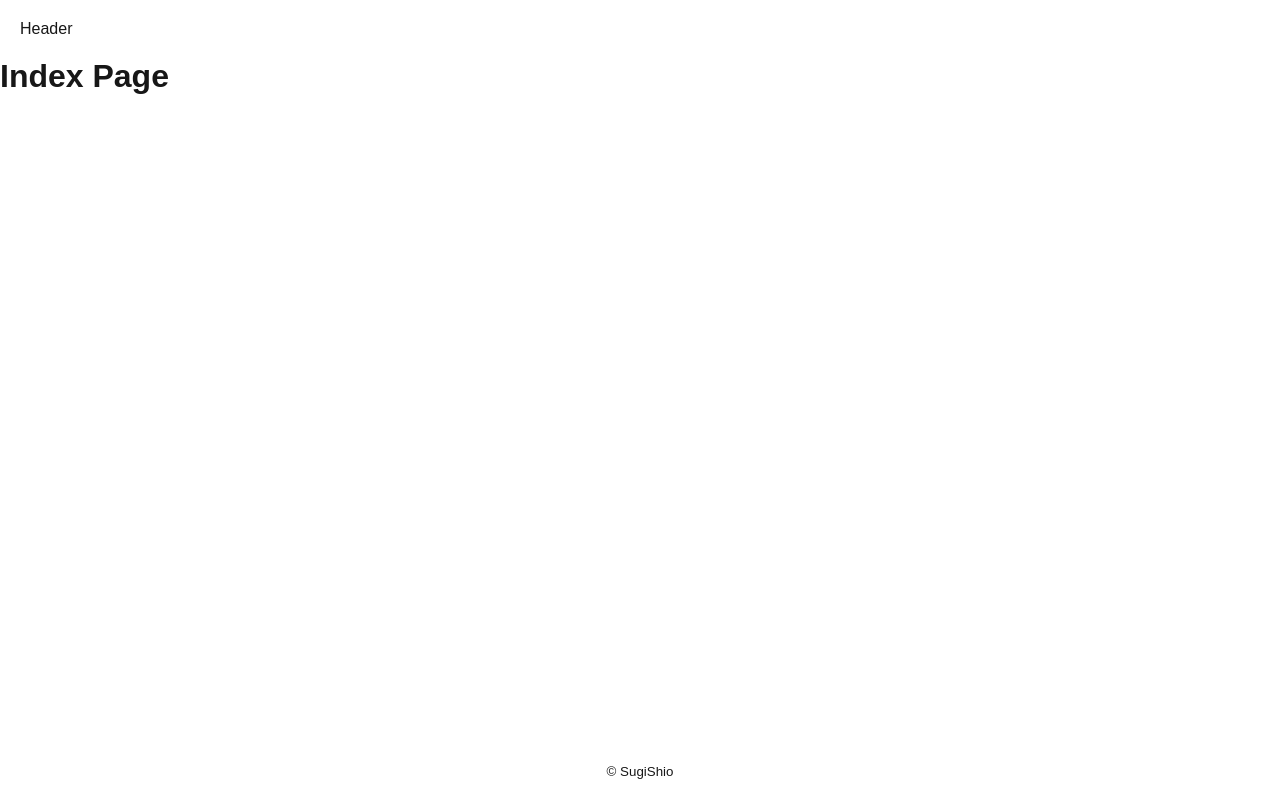
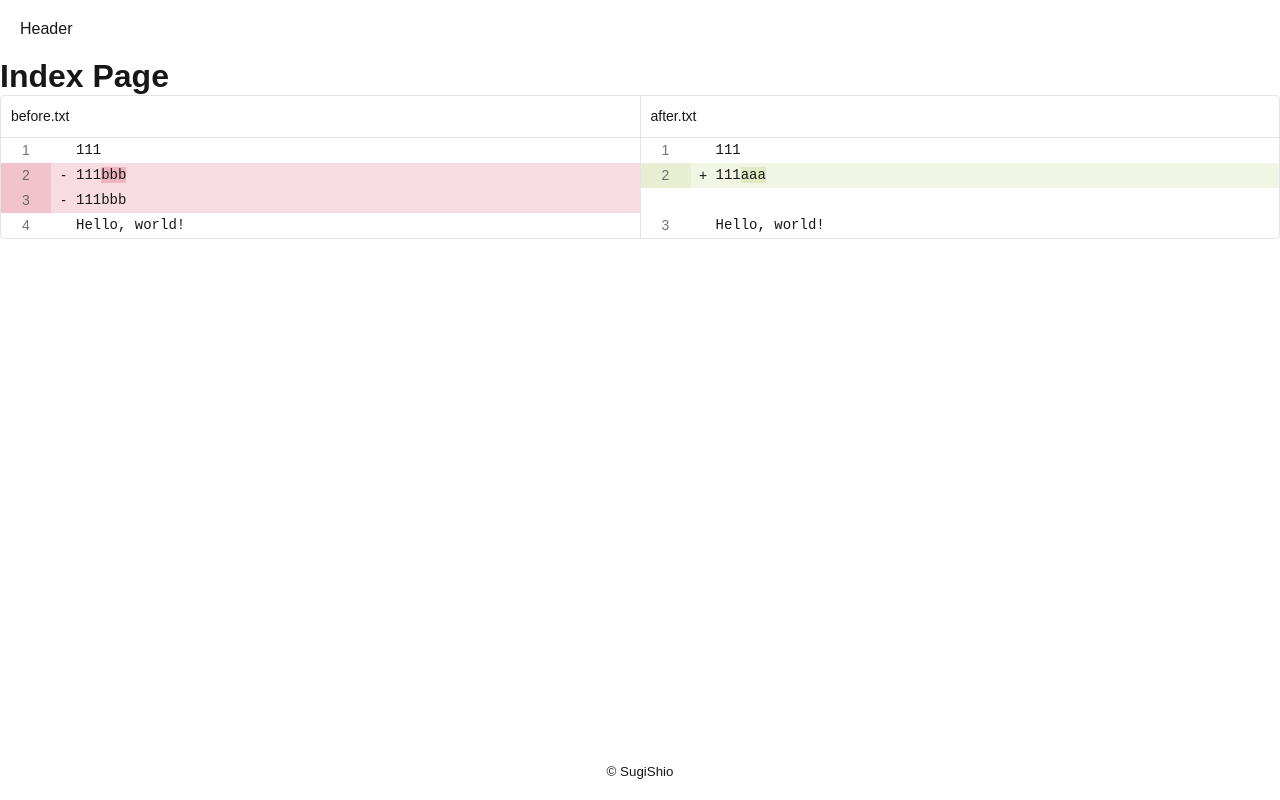
Before and after one commit to SugiShio/diff-viewer, a Next.js app: page / in a window 1280 px wide. Built offline with nearby package versions, Linux system fonts and the light colour scheme.

Commit message:
差分ビューアー

```diff
--- a/src/app/page.tsx
+++ b/src/app/page.tsx
@@ -1,7 +1,9 @@
+import { DiffViewer } from "~/components/DiffViewer";
 export default function Home() {
   return (
     <div>
       <h1>Index Page</h1>
+      <DiffViewer />
     </div>
   );
 }
--- /dev/null
+++ b/src/components/DiffViewer/index.tsx
@@ -0,0 +1,52 @@
+import "./style.scss";
+type Line =
+  | {
+      type: "changed" | "unchanged";
+      text: string;
+    }
+  | {
+      type: "empty";
+    };
+
+export const DiffViewer = () => {
+  const before: Line[] = [
+    { type: "unchanged", text: "111" },
+    { type: "changed", text: "111<span>bbb</span>" },
+    { type: "changed", text: "111bbb" },
+    { type: "unchanged", text: "Hello, world!" },
+  ];
+  const after: Line[] = [
+    { type: "unchanged", text: "111" },
+    { type: "changed", text: "111<span>aaa</span>" },
+    { type: "empty" },
+    { type: "unchanged", text: "Hello, world!" },
+  ];
+
+  const line = (lines: Line[]) => {
+    return lines.map((line, index) => {
+      return (
+        <div key={index} className={`c-diff-viewer__line ${line.type}`}>
+          {line.type !== "empty" && (
+            <>
+              <span className="c-diff-viewer__line-num"></span>
+              <span className="c-diff-viewer__mark"></span>
+              <code className="c-diff-viewer__line-text" dangerouslySetInnerHTML={{ __html: line.text }}></code>
+            </>
+          )}
+        </div>
+      );
+    });
+  };
+  return (
+    <div className="c-diff-viewer">
+      <div className="c-diff-viewer__before">
+        <div className="c-diff-viewer__filename">before.txt</div>
+        <div className="c-diff-viewer__content">{line(before)}</div>
+      </div>
+      <div className="c-diff-viewer__after">
+        <div className="c-diff-viewer__filename">after.txt</div>
+        <div className="c-diff-viewer__content">{line(after)}</div>
+      </div>
+    </div>
+  );
+};
--- /dev/null
+++ b/src/components/DiffViewer/style.scss
@@ -0,0 +1,97 @@
+@import "~/stylesheets/variables";
+.c-diff-viewer {
+  $parent: &;
+
+  display: flex;
+  border: 1px solid $color-border;
+  border-radius: 4px;
+
+  &__before,
+  &__after {
+    flex: 1;
+    overflow: auto;
+    font-size: 14px;
+    line-height: 1.5;
+  }
+
+  &__before {
+    counter-reset: before;
+    #{$parent}__line-num::before {
+      counter-increment: before;
+      content: counter(before);
+    }
+    .changed {
+      &#{$parent}__line {
+        background-color: rgba($color-red-weak, 0.3);
+      }
+
+      #{$parent}__mark::before {
+        content: "-";
+      }
+
+      #{$parent}__line-num,
+      #{$parent}__line-text span {
+        background-color: rgba($color-red-weak, 0.5);
+      }
+    }
+  }
+
+  &__after {
+    counter-reset: after;
+    border-left: 1px solid $color-border;
+
+    #{$parent}__line-num::before {
+      counter-increment: after;
+      content: counter(after);
+    }
+
+    .changed {
+      &#{$parent}__line {
+        background-color: rgba($color-green-weak, 0.3);
+      }
+
+      #{$parent}__mark::before {
+        content: "+";
+      }
+
+      #{$parent}__line-num,
+      #{$parent}__line-text span {
+        background-color: rgba($color-green-weak, 0.5);
+      }
+    }
+  }
+
+  &__filename {
+    padding: 10px;
+    border-bottom: 1px solid $color-border;
+  }
+
+  &__line {
+    min-height: 25px;
+    display: flex;
+  }
+
+  &__line-num,
+  &__mark,
+  &__line-text {
+    line-height: 25px;
+    display: inline-block;
+  }
+
+  &__line-num {
+    width: 50px;
+    text-align: center;
+    flex-shrink: 0;
+    opacity: 0.6;
+  }
+
+  &__mark {
+    text-align: center;
+    width: 25px;
+    flex-shrink: 0;
+  }
+
+  &__line-text {
+    word-break: break-all;
+  }
+}
--- /dev/null
+++ b/src/stylesheets/variables.scss
@@ -0,0 +1,3 @@
+$color-border: #e1e4e8;
+$color-red-weak: #e38c9c;
+$color-green-weak: #d1dfa5;
```
